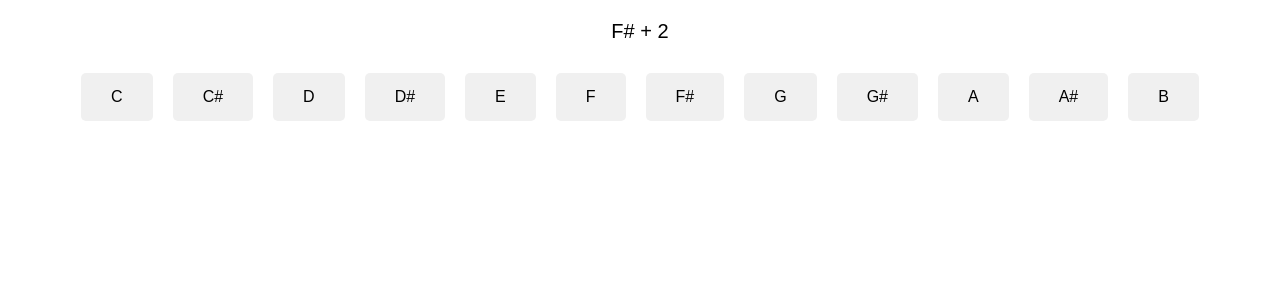
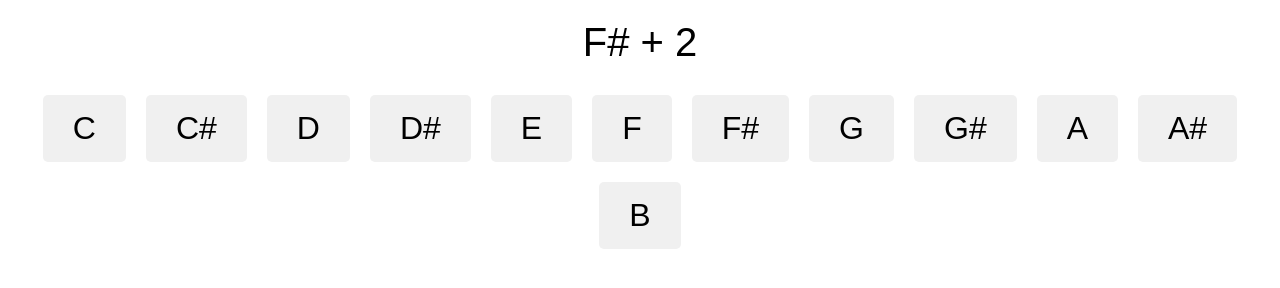
Before and after one commit to ogurasousui/scale_game, a plain HTML site: page index.html in a window 1280 px wide. Drawn offline with Linux system fonts and the light colour scheme.

Commit message:
font調整

```diff
--- a/style.css
+++ b/style.css
@@ -10,7 +10,7 @@ body {
 button {
     margin: 10px;
     padding: 15px 30px;
-    font-size: 16px;
+    font-size: 32px;
     background-color: #f0f0f0;
     border: none;
     border-radius: 5px;
@@ -21,13 +21,13 @@ button:hover {
 }
 
 #question {
-    font-size: 20px;
+    font-size: 40px;
     margin-bottom: 20px;
 }
 
 #result {
     margin-top: 20px;
-    font-size: 18px;
+    font-size: 36px;
     font-weight: bold;
 }
 
```
